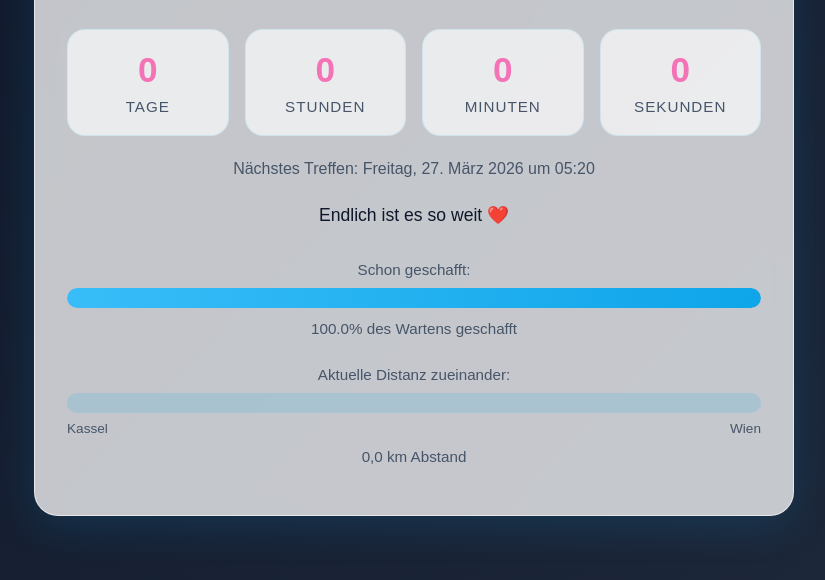
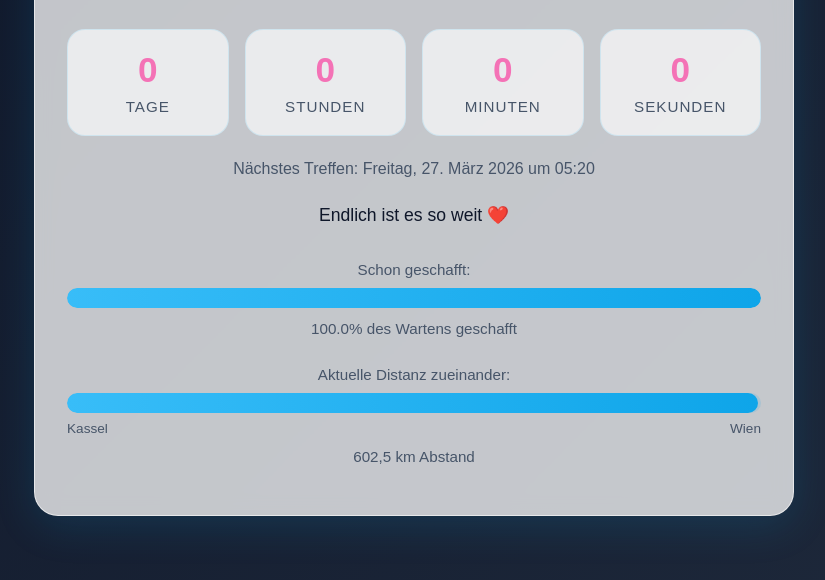
Before and after one commit to HLukasWolf/when-we-meet-again, a plain HTML site: page index.html in a window 1280 px wide. Shown: the part 198-778 px from the top of the page, without its empty margins (226-1051 px from the left). Drawn offline with Linux system fonts and the light colour scheme.

Commit message:
Update index.html

```diff
--- a/index.html
+++ b/index.html
@@ -239,22 +239,24 @@
     // Messpunkte aus der Tabelle (Luftlinie).
     // Zwischen zwei Punkten wird die Distanz linear interpoliert.
     const distanceTimeline = [
-      { city: "Wien", time: new Date("2026-02-28T00:00:00"), distance: 602.53 },
-      { city: "Wien", time: new Date("2026-03-26T19:44:00"), distance: 602.53 },
-      { city: "St. Pölten", time: new Date("2026-03-26T20:10:00"), distance: 559.70 },
-      { city: "St. Pölten", time: new Date("2026-03-26T20:12:00"), distance: 559.71 },
-      { city: "Linz", time: new Date("2026-03-26T21:00:00"), distance: 479.75 },
-      { city: "Linz", time: new Date("2026-03-26T21:04:00"), distance: 479.75 },
-      { city: "Passau", time: new Date("2026-03-26T22:06:00"), distance: 415.78 },
-      { city: "Passau", time: new Date("2026-03-26T22:27:00"), distance: 415.78 },
-      { city: "Regensburg", time: new Date("2026-03-26T23:37:00"), distance: 316.29 },
-      { city: "Regensburg", time: new Date("2026-03-26T23:39:00"), distance: 316.29 },
-      { city: "Nürnberg", time: new Date("2026-03-27T01:09:00"), distance: 235.74 },
-      { city: "Nürnberg", time: new Date("2026-03-27T01:54:00"), distance: 235.74 },
-      { city: "Würzburg", time: new Date("2026-03-27T03:10:00"), distance: 172.52 },
-      { city: "Würzburg", time: new Date("2026-03-27T03:12:00"), distance: 172.52 },
-      { city: "Kassel", time: new Date("2026-03-27T05:20:00"), distance: 0.0 },
-      { city: "Kassel", time: new Date("2026-04-05T23:59:00"), distance: 0.0 }
+      { city: "Kassel", time: new Date("2026-04-07T23:05:00"), distance: 602.53 },
+      { city: "Kassel", time: new Date("2026-04-27T23:05:00"), distance: 602.53 },
+      { city: "Würzburg", time: new Date("2026-04-28T01:28:00"), distance: 430.01 },
+      { city: "Würzburg", time: new Date("2026-04-28T01:48:00"), distance: 430.01 },
+      { city: "Nürnberg", time: new Date("2026-04-28T03:15:00"), distance: 366.79 },
+      { city: "Nürnberg", time: new Date("2026-04-28T04:08:00"), distance: 366.79 },
+      { city: "Regensburg", time: new Date("2026-04-28T05:53:00"), distance: 286.24 },
+      { city: "Regensburg", time: new Date("2026-04-28T05:55:00"), distance: 286.24 },
+      { city: "Passau", time: new Date("2026-04-28T07:02:00"), distance: 186.75 },
+      { city: "Passau", time: new Date("2026-04-28T07:06:00"), distance: 186.75 },
+      { city: "Wels", time: new Date("2026-04-28T08:01:00"), distance: 173.43 },
+      { city: "Wels", time: new Date("2026-04-28T08:03:00"), distance: 173.43 },
+      { city: "Linz", time: new Date("2026-04-28T08:19:00"), distance: 122.78 },
+      { city: "Linz", time: new Date("2026-04-28T08:27:00"), distance: 122.78 },
+      { city: "St. Pölten", time: new Date("2026-04-28T09:13:00"), distance: 42.82 },
+      { city: "St. Pölten", time: new Date("2026-04-28T09:15:00"), distance: 42.83 },
+      { city: "Wien", time: new Date("2026-04-28T09:39:00"), distance: 0.0 },
+      { city: "Wien", time: new Date("2026-05-07T23:59:59"), distance: 0.0 }
     ];
 
     const daysEl = document.getElementById("days");
```
